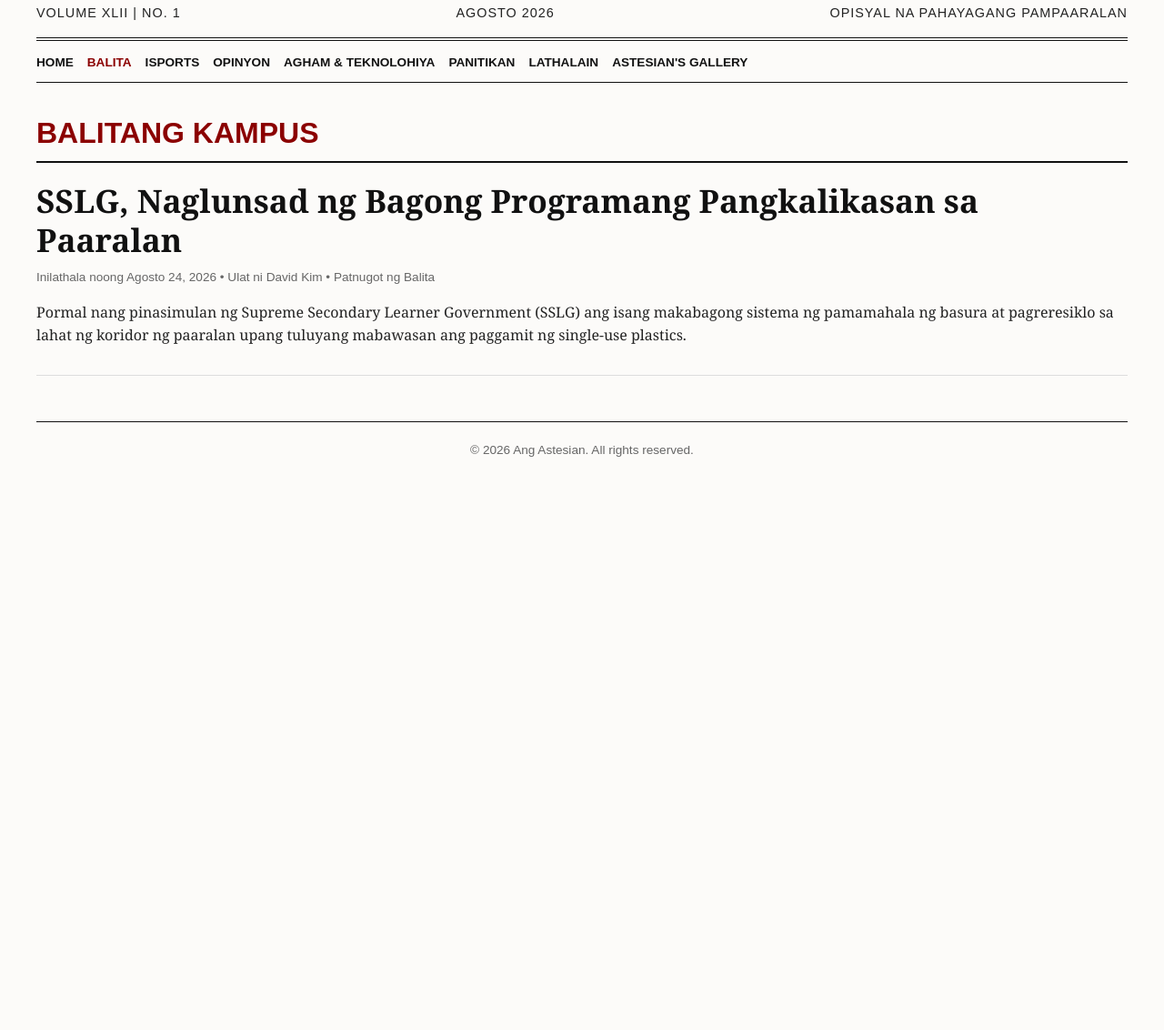
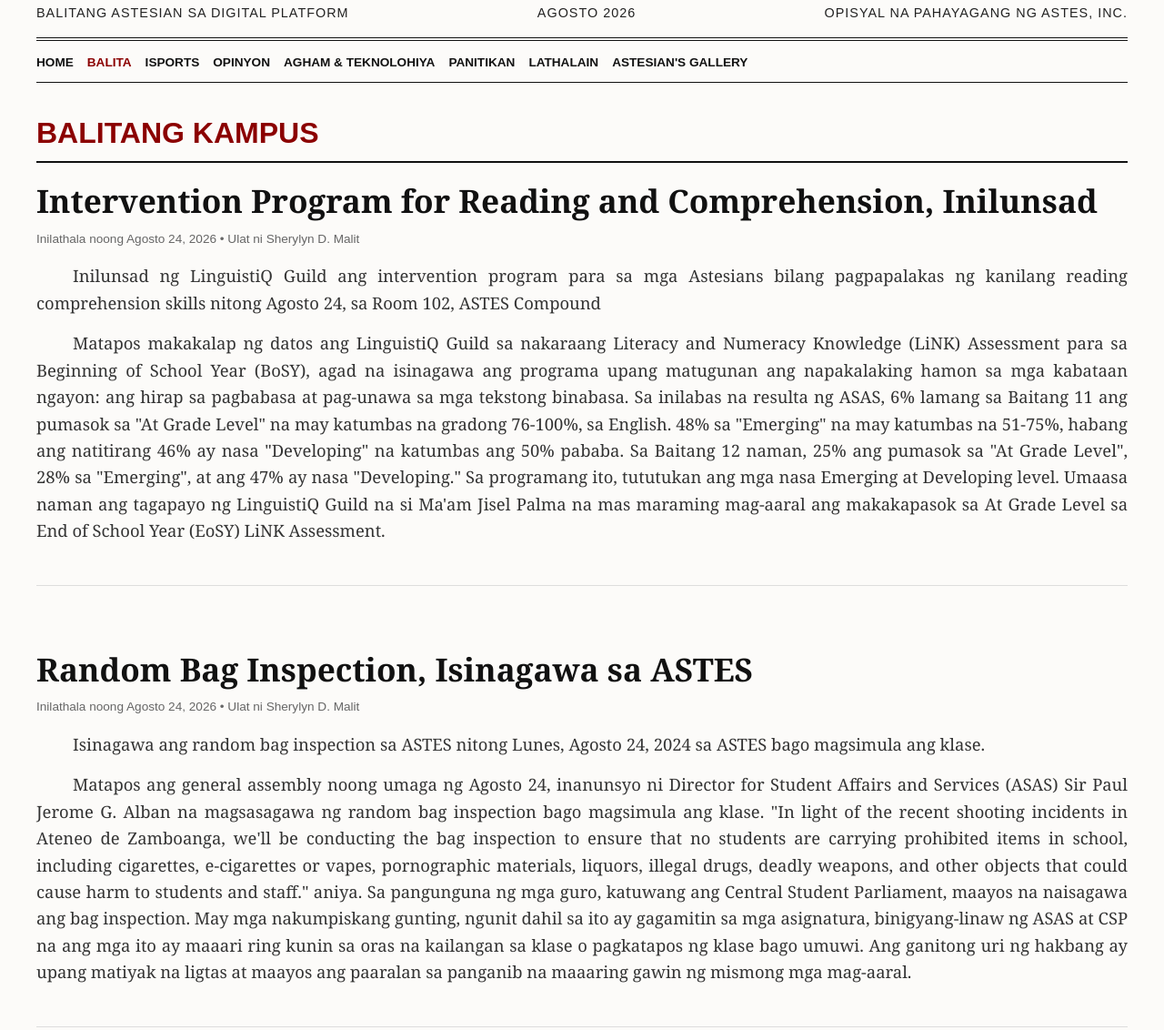
Before and after one commit to astes14/ang-astesian, a plain HTML site: page balita.html in a window 1280 px wide. Shown: the part 123-1255 px from the top of the page at 91% size. Before the commit the page ends 800 px from the top, so only its background shows below. Drawn offline with Linux system fonts and the light colour scheme.

Commit message:
Add files via upload

```diff
--- a/balita.html
+++ b/balita.html
@@ -25,7 +25,7 @@
 <body>
     <header>
         <div class="publication-title">Ang Astesian</div>
-        <div class="masthead-meta"><div>Volume XLII | No. 1</div><div>Agosto 2026</div><div>Opisyal na Pahayagang Pampaaralan</div></div>
+        <div class="masthead-meta"><div>Balitang Astesian sa Digital Platform</div><div>Agosto 2026</div><div>Opisyal na Pahayagang ng ASTES, Inc.</div></div>
     </header>
     <nav>
         <div class="nav-links">
@@ -34,12 +34,42 @@
     </nav>
     <h1 class="section-header">Balitang Kampus</h1>
     <div class="main-container">
-        <article class="news-article">
-            <h2 class="article-title">SSLG, Naglunsad ng Bagong Programang Pangkalikasan sa Paaralan</h2>
-            <div class="article-meta">Inilathala noong Agosto 24, 2026 • Ulat ni David Kim • Patnugot ng Balita</div>
-            <p>Pormal nang pinasimulan ng Supreme Secondary Learner Government (SSLG) ang isang makabagong sistema ng pamamahala ng basura at pagreresiklo sa lahat ng koridor ng paaralan upang tuluyang mabawasan ang paggamit ng single-use plastics.</p>
+                <!-- 🆕 DITO MO I-PASTE ANG PINAKABAGONG BALITA (LAGING NASA ITAAS) -->
+        <article class="news-article" style="border-bottom: 1px solid var(--border-color); padding-bottom: 30px; margin-bottom: 30px;">
+            <h2 class="article-title" style="font-size: 2.2rem; line-height: 1.2; margin-bottom: 10px; color: var(--primary-color);">
+                Intervention Program for Reading and Comprehension, Inilunsad
+            </h2>
+
+            <div class="article-meta" style="font-family: 'Arial', sans-serif; sans-serif; font-size: 0.85rem; color: #666; margin-bottom: 15px;">
+                Inilathala noong Agosto 24, 2026 • Ulat ni Sherylyn D. Malit
+            </div>
+
+            <p style="font-size: 1.15rem; color: #333; margin-bottom: 15px; text-indent: 40px; text-align: justify;">
+               Inilunsad ng LinguistiQ Guild ang intervention program para sa mga Astesians bilang pagpapalakas ng kanilang reading comprehension skills nitong Agosto 24, sa Room 102, ASTES Compound
+            </p>
+            <p style="font-size: 1.15rem; color: #333; margin-bottom: 15px; text-indent: 40px; text-align: justify;">
+                Matapos makakalap ng datos ang LinguistiQ Guild sa nakaraang Literacy and Numeracy Knowledge (LiNK) Assessment para sa Beginning of School Year (BoSY), agad na isinagawa ang programa upang matugunan ang napakalaking hamon sa mga kabataan ngayon: ang hirap sa pagbabasa at pag-unawa sa mga tekstong binabasa. Sa inilabas na resulta ng ASAS, 6% lamang sa Baitang 11 ang pumasok sa "At Grade Level" na may katumbas na gradong 76-100%, sa English. 48% sa "Emerging" na may katumbas na 51-75%, habang ang natitirang 46% ay nasa "Developing" na katumbas ang 50% pababa. Sa Baitang 12 naman, 25% ang pumasok sa "At Grade Level", 28% sa "Emerging", at ang 47% ay nasa "Developing."
+		Sa programang ito, tututukan ang mga nasa Emerging at Developing level. Umaasa naman ang tagapayo ng LinguistiQ Guild na si Ma'am Jisel Palma na mas maraming mag-aaral ang makakapasok sa At Grade Level sa End of School Year (EoSY) LiNK Assessment.
+            </p>
         </article>
-    </div>
+
+<article class="news-article" style="border-bottom: 1px solid var(--border-color); padding-bottom: 30px; margin-bottom: 30px;">
+            <h2 class="article-title" style="font-size: 2.2rem; line-height: 1.2; margin-bottom: 10px; color: var(--primary-color);">
+                Random Bag Inspection, Isinagawa sa ASTES
+            </h2>
+
+            <div class="article-meta" style="font-family: 'Arial', sans-serif; sans-serif; font-size: 0.85rem; color: #666; margin-bottom: 15px;">
+                Inilathala noong Agosto 24, 2026 • Ulat ni Sherylyn D. Malit
+            </div>
+
+            <p style="font-size: 1.15rem; color: #333; margin-bottom: 15px; text-indent: 40px; text-align: justify;">
+               Isinagawa ang random bag inspection sa ASTES nitong Lunes, Agosto 24, 2024 sa ASTES bago magsimula ang klase.
+            </p>
+            <p style="font-size: 1.15rem; color: #333; margin-bottom: 15px; text-indent: 40px; text-align: justify;">
+                Matapos ang general assembly noong umaga ng Agosto 24, inanunsyo ni Director for Student Affairs and Services (ASAS) Sir Paul Jerome G. Alban na magsasagawa ng random bag inspection bago magsimula ang klase. "In light of the recent shooting incidents in Ateneo de Zamboanga, we'll be conducting the bag inspection to ensure that no students are carrying prohibited items in school, including cigarettes, e-cigarettes or vapes, pornographic materials, liquors, illegal drugs, deadly weapons, and other objects that could cause harm to students and staff." aniya. Sa pangunguna ng mga guro, katuwang ang Central Student Parliament, maayos na naisagawa ang bag inspection. May mga nakumpiskang gunting, ngunit dahil sa ito ay gagamitin sa mga asignatura, binigyang-linaw ng ASAS at CSP na ang mga ito ay maaari ring kunin sa oras na kailangan sa klase o pagkatapos ng klase bago umuwi. Ang ganitong uri ng hakbang ay upang matiyak na ligtas at maayos ang paaralan sa panganib na maaaring gawin ng mismong mga mag-aaral.</p>
+        </article>
+
+       </div>
     <footer><p>&copy; 2026 Ang Astesian. All rights reserved.</p></footer>
 </body>
 </html>
```
